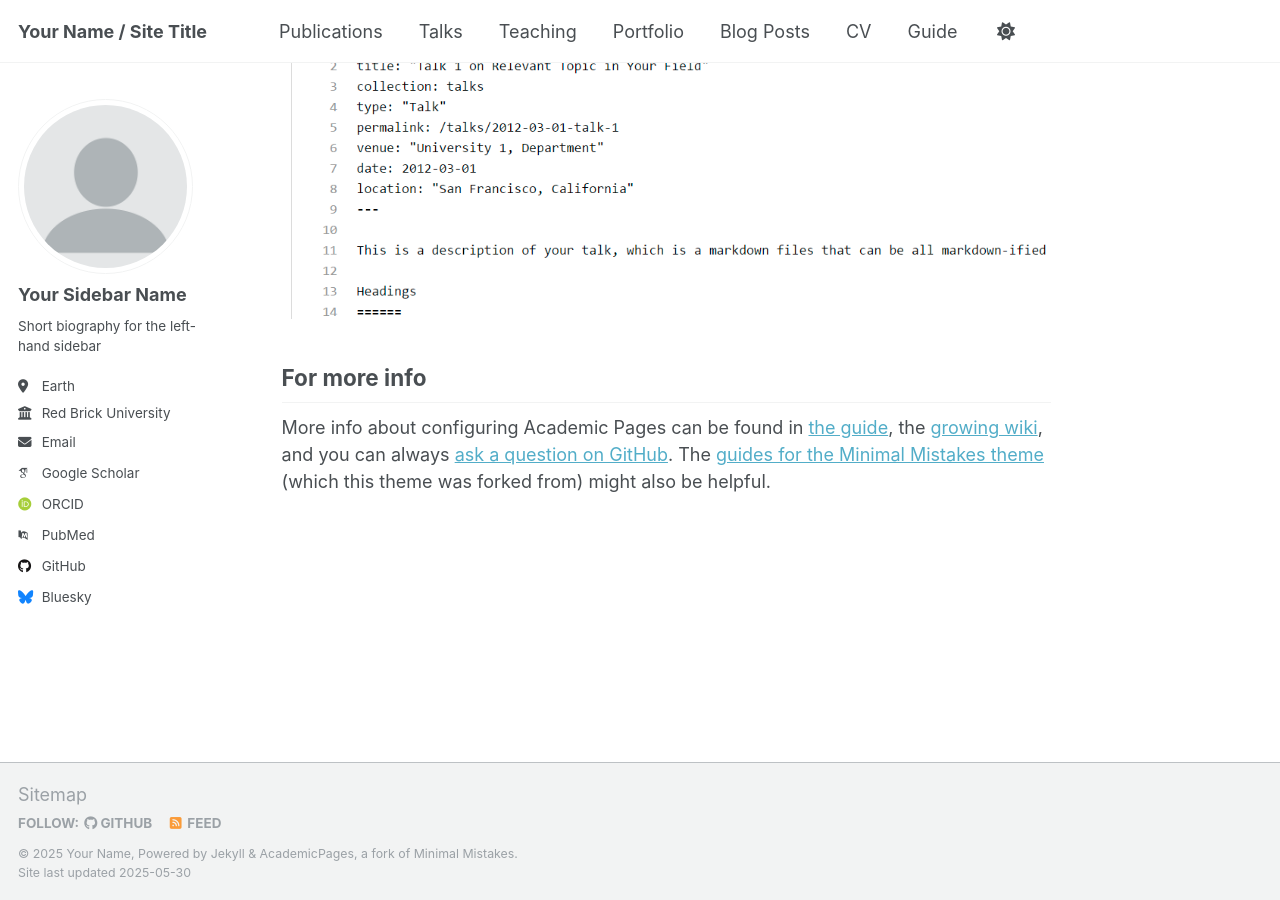
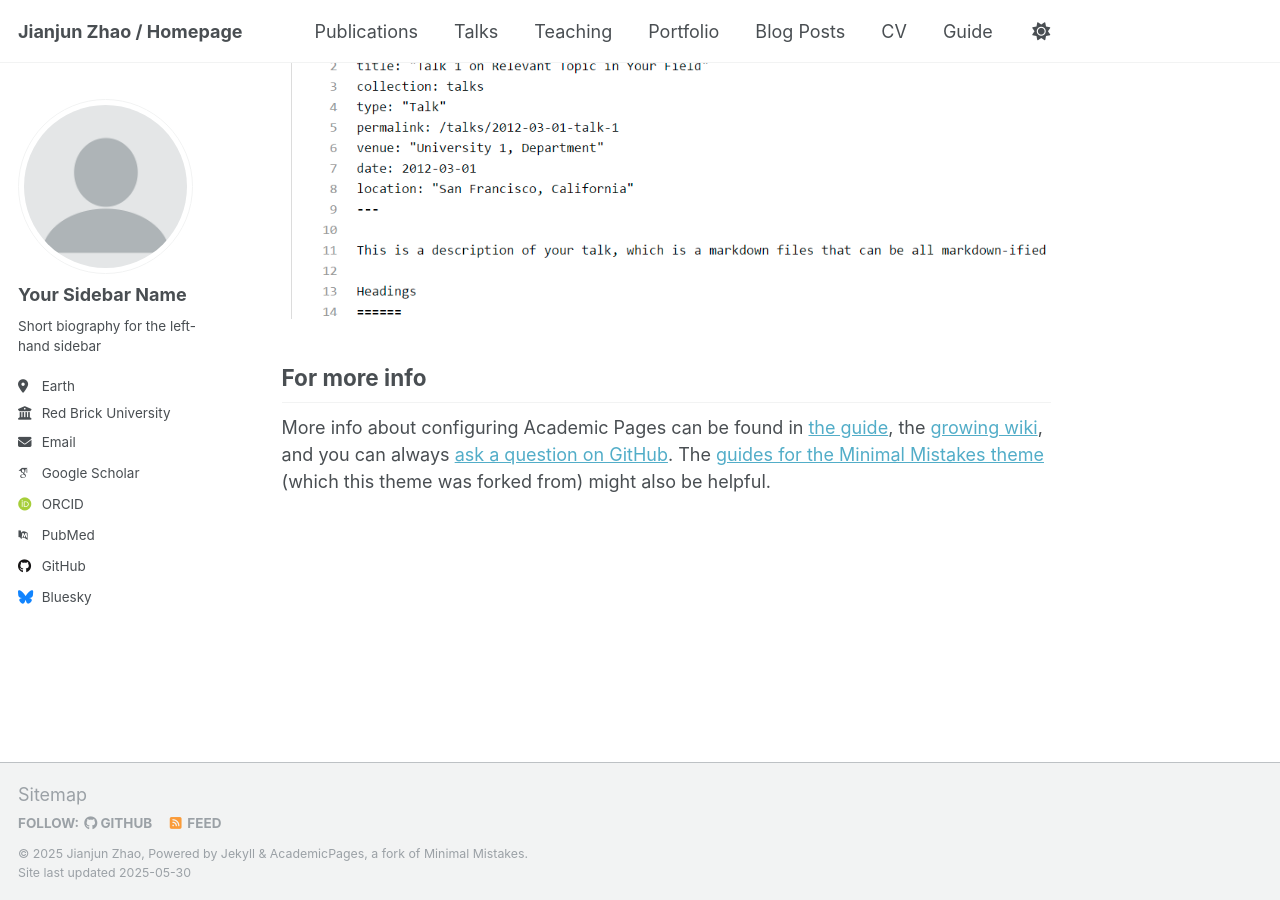
Before and after one commit to curryzjj/curryzjj.github.io, a Jekyll site: the page built from _pages/about.md, in a window 1280 px wide and 900 px high, scrolled down 2636 px. Built offline with Jekyll 4.4.1, drawn with Linux system fonts in a browser that asks for light colours; some web fonts are replaced.

Commit message:
Modify config

```diff
--- a/_config.yml
+++ b/_config.yml
@@ -9,10 +9,10 @@
 # Basic Site Settings
 locale                   : "en-US"
 site_theme               : "default"
-title                    : "Your Name / Site Title"
+title                    : "Jianjun Zhao / Homepage"
 title_separator          : "-"
-name                     : &name "Your Name"
-description              : &description "personal description"
+name                     : &name "Jianjun Zhao"
+description              : &description "Ph.D.Student at School of Computer Science & Technology, Huazhong University of Science and Technology"
 url                      : https://academicpages.github.io # the base hostname & protocol for your site e.g. "https://[your GitHub username].github.io" or if you already have some other page hosted on Github then use "https://[your GitHub username].github.io/[Your Repo Name]"
 baseurl                  : "" # the subpath of your site, e.g. "/blog"
 repository               : "academicpages/academicpages.github.io"
```
